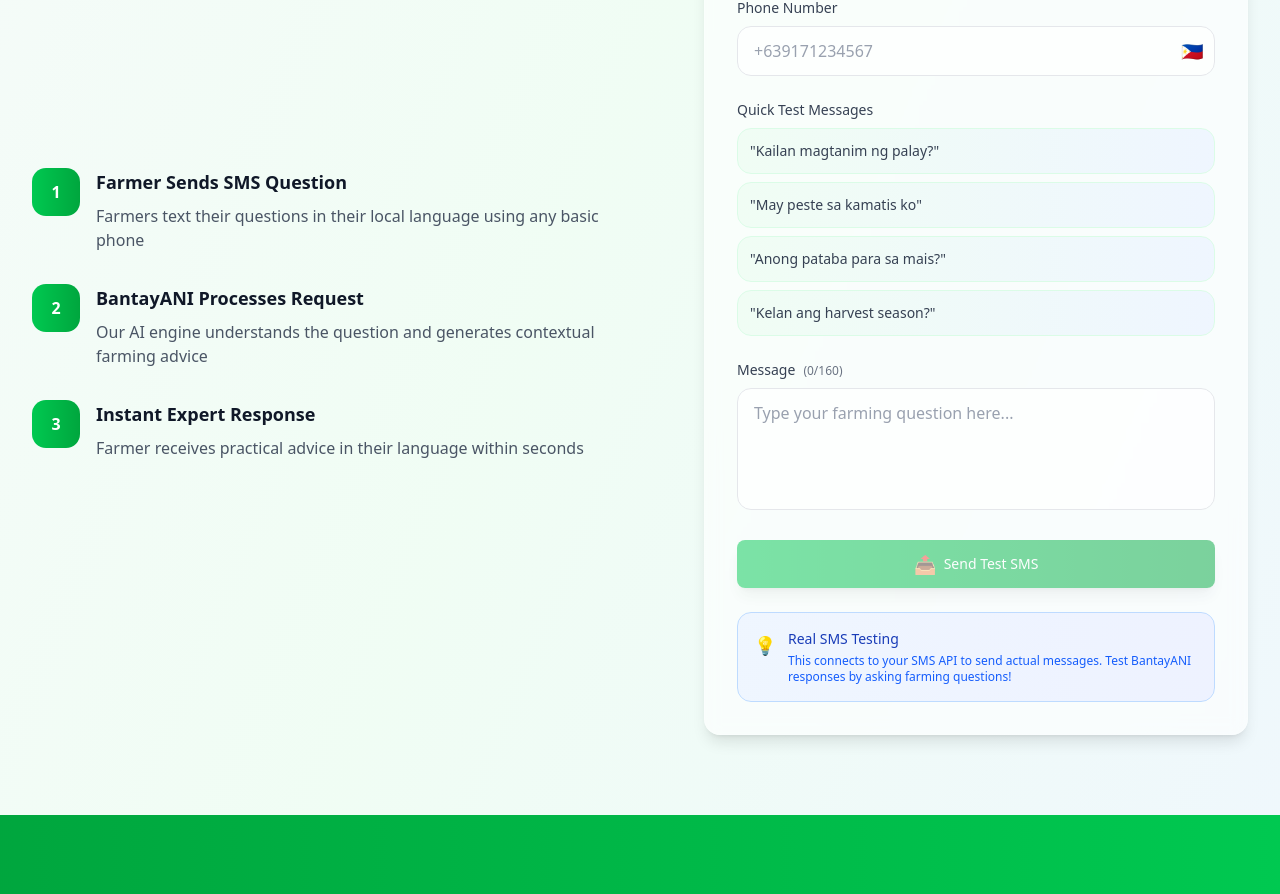
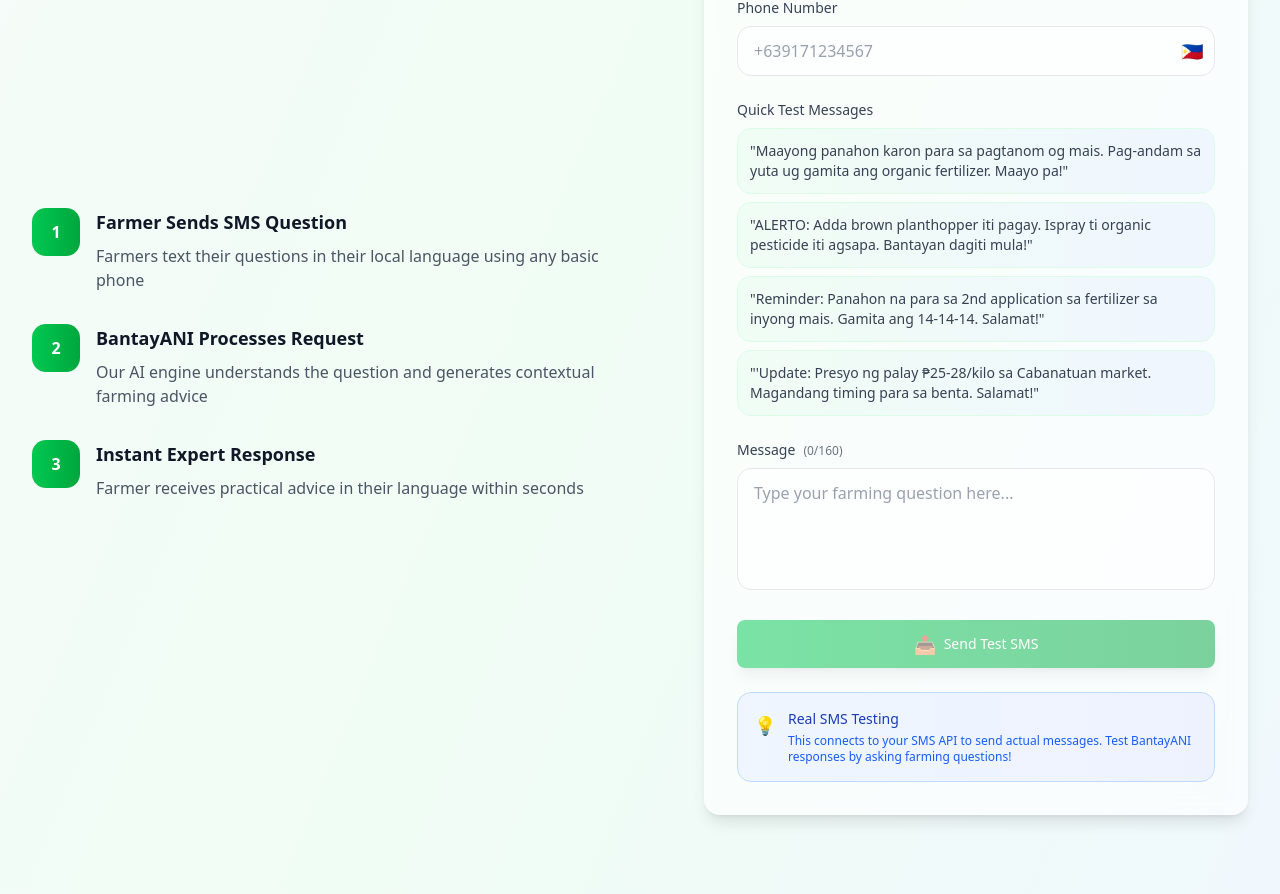
Before and after one commit to nekolaiv/tanimbuddy, a Next.js app: page / in a window 1280 px wide. Shown: the part 1439-2333 px from the top of the page. Built offline with nearby package versions, Linux system fonts and the light colour scheme.

Commit message:
update: change sample messages

```diff
--- a/src/components/shared/sms-tester.tsx
+++ b/src/components/shared/sms-tester.tsx
@@ -45,10 +45,10 @@
   };
 
   const sampleMessages = [
-    "Kailan magtanim ng palay?",
-    "May peste sa kamatis ko",
-    "Anong pataba para sa mais?",
-    "Kelan ang harvest season?"
+    "Maayong panahon karon para sa pagtanom og mais. Pag-andam sa yuta ug gamita ang organic fertilizer. Maayo pa!",
+    "ALERTO: Adda brown planthopper iti pagay. Ispray ti organic pesticide iti agsapa. Bantayan dagiti mula!",
+    "Reminder: Panahon na para sa 2nd application sa fertilizer sa inyong mais. Gamita ang 14-14-14. Salamat!",
+    "'Update: Presyo ng palay ₱25-28/kilo sa Cabanatuan market. Magandang timing para sa benta. Salamat!"
   ];
 
   const characterCount = message.length;
```
